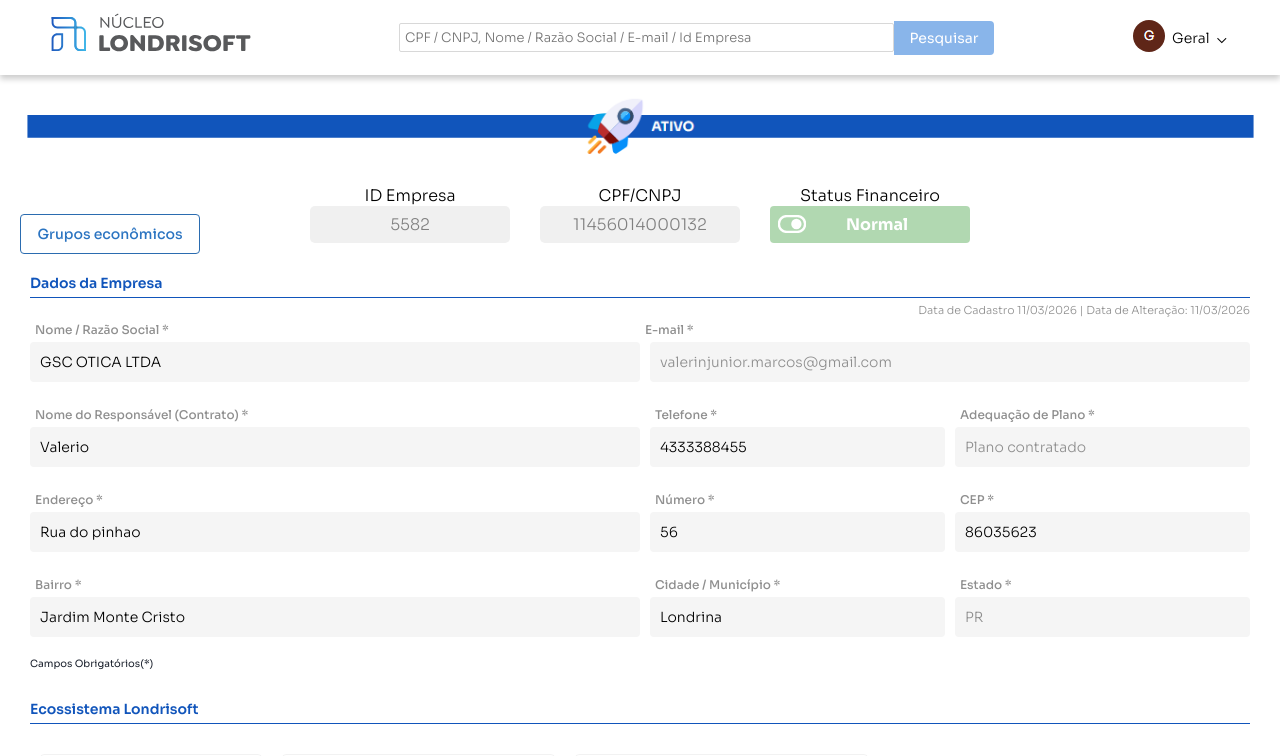
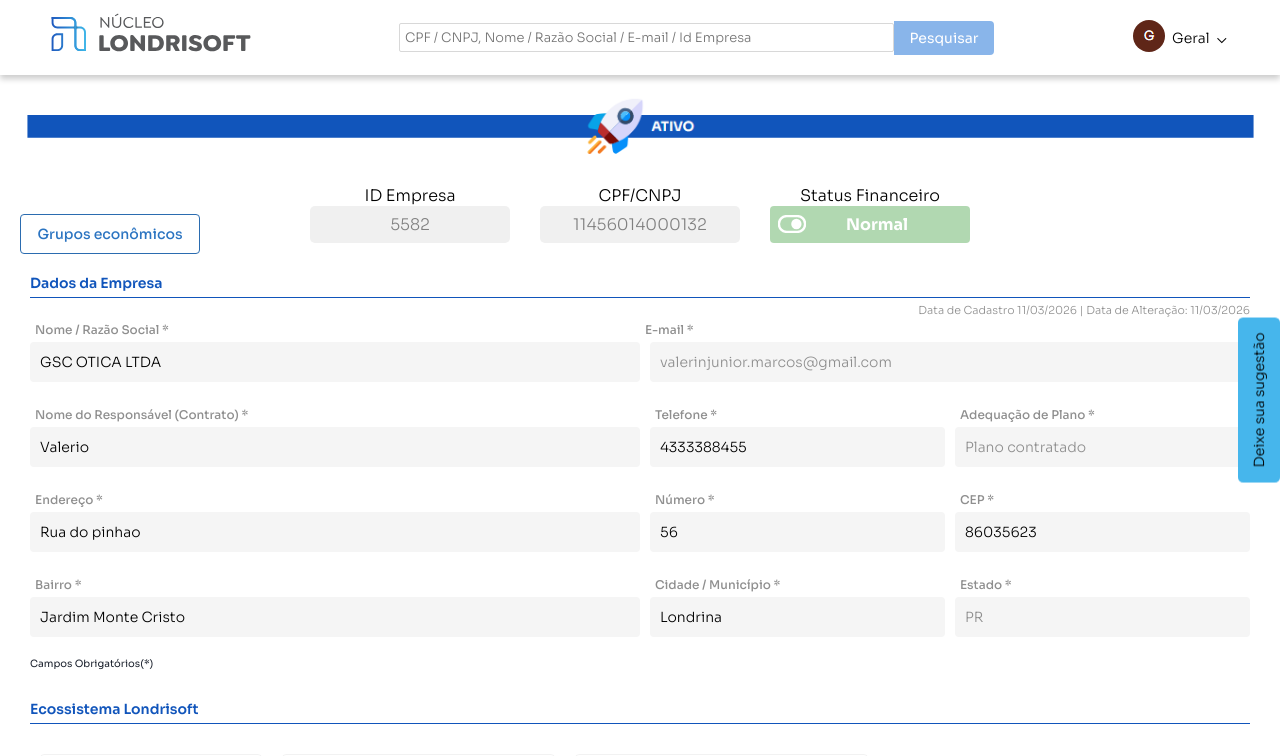
Before and after one commit to valerio-junior/londrisoft-copia, a React (Vite) app: page /details in a window 1280 px wide. Shown: the top 756 px of the page. Built offline with nearby package versions, Linux system fonts and the light colour scheme.

Commit message:
Começar pagina de pesquisa

```diff
--- /dev/null
+++ b/Components/LinkSugestao/style.js
@@ -0,0 +1,29 @@
+import styled from 'styled-components';
+
+export const Sugestao = styled.div `
+    position: fixed;
+    right: 0;
+    top: 50%;
+    transform: translateY(-50%) rotate(180deg);
+    writing-mode: vertical-lr;
+    background-color: #46B6EC;
+    display: flex;
+    align-items: center;
+    justify-content: center;
+    border-radius: 5px;
+
+    a {
+        text-decoration: none;
+        padding: 15px 12px;
+        width: 100%;
+        font-size: 14px;
+        color: inherit;
+
+        &:hover {
+            background-color: #1155bb;
+            color: #FFF9F8;
+        }
+
+    }
+
+`
--- a/routes/router.jsx
+++ b/routes/router.jsx
@@ -1,6 +1,7 @@
 import { createBrowserRouter } from 'react-router-dom';
 import Home from '../src/pages/Home/index'
 import Info from '../src/pages/Info/index'
+import Pesquisar from '../src/pages/Pesquisa/index'
 
 const routes = createBrowserRouter ([
     {
@@ -10,6 +11,10 @@
     {
         path: "/details",
         element: <Info />,
+    },
+    {
+        path: "/geral",
+        element: <Pesquisar />
     }
 ])
 
--- a/src/pages/Home/index.jsx
+++ b/src/pages/Home/index.jsx
@@ -1,4 +1,6 @@
-import { Container, Sugestao, ContainerEsquerda, ContainerDireita, ContainerInput, Input, Button,Form } from "./style"
+import { Container, ContainerEsquerda, ContainerDireita, ContainerInput, Input, Button,Form } from "./style"
+
+import { Sugestao } from '../../../Components/LinkSugestao/style';
 
 import imageComp from "../../assets/img/image-comp.png"
 import logo from "../../assets/img/logo.png"
--- a/src/pages/Home/style.js
+++ b/src/pages/Home/style.js
@@ -12,36 +12,7 @@
     }
 `
 
-export const Sugestao = styled.div `
-    position: absolute;
-    right: 0;
-    top: 50%;
-    transform: translateY(-50%) rotate(180deg);
-    writing-mode: vertical-lr;
-    background-color: #46B6EC;
-    display: flex;
-    align-items: center;
-    justify-content: center;
-    border-radius: 5px;
-
-    a {
-        text-decoration: none;
-        padding: 15px 12px;
-        width: 100%;
-        font-size: 14px;
-        color: inherit;
-
-        &:hover {
-            background-color: #1155bb;
-            color: #FFF9F8;
-        }
-
-    }
-
-`
-
 export const ContainerEsquerda = styled.div `
-
 
     img{
         height: 100vh;
--- a/src/pages/Info/index.jsx
+++ b/src/pages/Info/index.jsx
@@ -30,6 +30,7 @@
 import InputDadosEmpresa from "../../../Components/InputDados/index";
 import LabelDadosEmpresa from "../../../Components/LabelDados/index";
 import TituloDivisaoSessao from "../../../Components/DivisaoSessoes/index"
+import { Sugestao } from '../../../Components/LinkSugestao/style'
 
 import logo from "../../assets/img/logo.png";
 import imageG from "../../assets/img/image-g.png";
@@ -39,6 +40,9 @@
 function Info() {
   return (
     <Container>
+      <Sugestao>
+              <a href="https://feedback.userreport.com/7275e80b-0459-4d2a-94d1-05c79f73478a/#ideas/popular" target='blank'>Deixe sua sugestão</a>
+            </Sugestao>
       <Nav>
         <div>
           <img src={logo} alt="logo londrisoft" />
--- /dev/null
+++ b/src/pages/Pesquisa/index.jsx
@@ -0,0 +1,15 @@
+import { Container, ContainerImagemFundo } from "./style"
+
+import imagePesquisa from "../../assets/img/image-pesquisa.png"
+
+function Pesquisar() {
+    return(
+        <Container>
+            <ContainerImagemFundo>
+                <img src={imagePesquisa} alt="" />
+            </ContainerImagemFundo>
+        </Container>
+    )
+}
+
+export default Pesquisar
--- /dev/null
+++ b/src/pages/Pesquisa/style.js
@@ -0,0 +1,13 @@
+import styled from 'styled-components';
+
+export const Container = styled.div `
+
+    img {
+        width: 100vw;
+        height: 50vh;
+    }
+`
+
+export const ContainerImagemFundo = styled.div `
+    position: relative;
+`
```
Also changed, not shown: Components/LinkSugestao/index.jsx (added, +10 -0 lines), src/assets/img/image-pesquisa.png (added), src/assets/img/logo-pesquisa.png (added).
